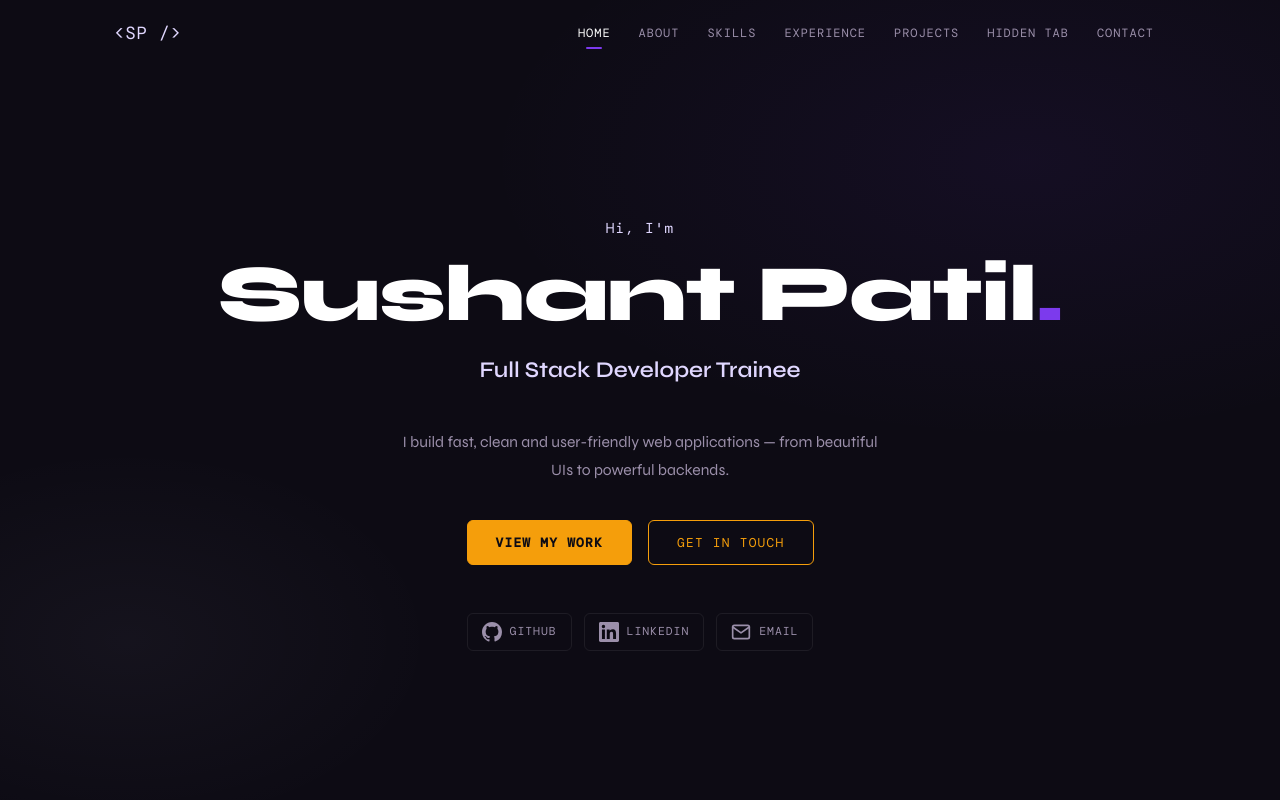
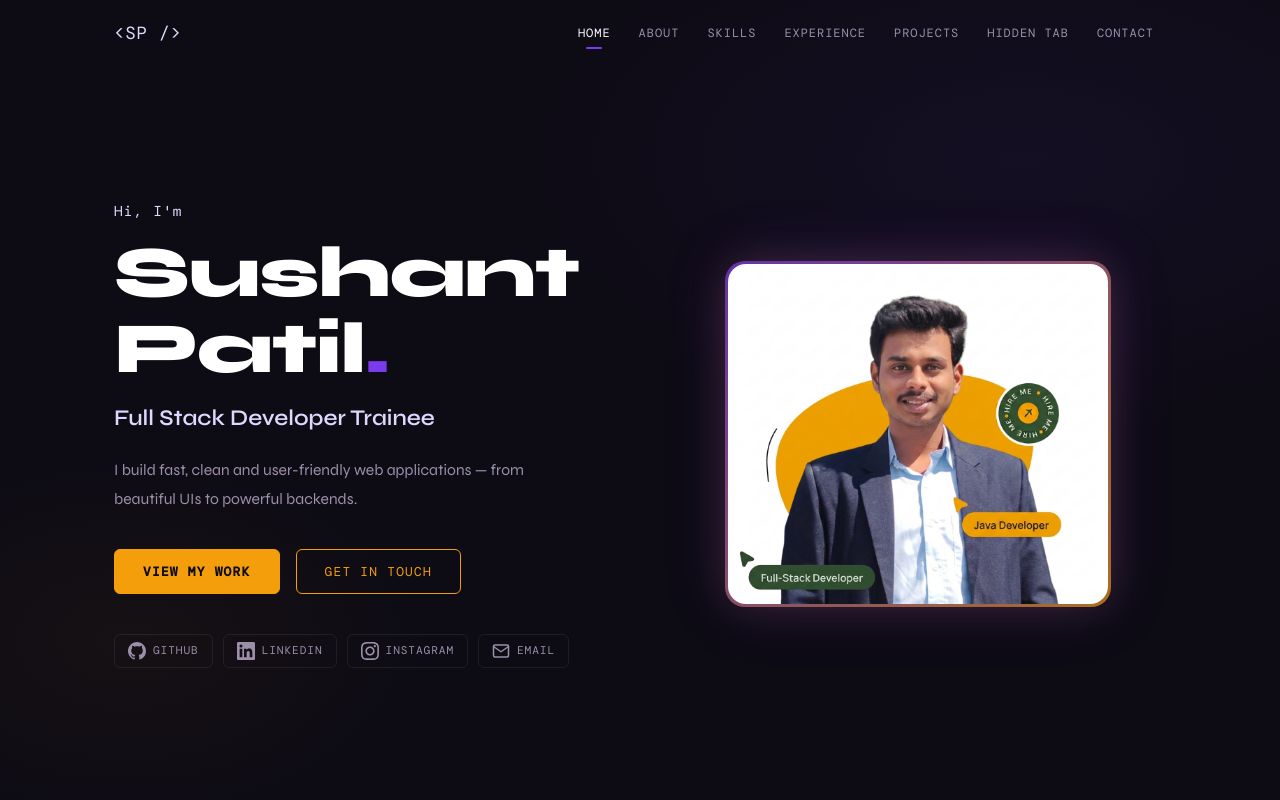
Before and after one commit to sushantpatil2420/my-portfolio, a React (Vite) app: page / in a window 1280 px wide. Shown: the top 800 px of the page. Built offline with nearby package versions, Linux system fonts and the light colour scheme; a web font is replaced by a local one.

Commit message:
added profile photo, instagram link, updated projects

```diff
--- a/src/components/About.jsx
+++ b/src/components/About.jsx
@@ -6,6 +6,9 @@ const certifications = [
   { name: 'Cybersecurity Analyst Simulation', issuer: 'TATA',         icon: '🔒' },
   { name: 'Web Development',               issuer: 'Great Learning',  icon: '🌐' },
   { name: 'MySQL',                         issuer: 'Great Learning',  icon: '🗄' },
+
+
+
 ]
 
 const education = [
--- a/src/components/Contact.jsx
+++ b/src/components/Contact.jsx
@@ -59,7 +59,7 @@ export default function Contact() {
                     <path d="M22 16.92v3a2 2 0 0 1-2.18 2 19.79 19.79 0 0 1-8.63-3.07A19.5 19.5 0 0 1 4.69 12 19.79 19.79 0 0 1 1.61 3.38 2 2 0 0 1 3.58 1h3a2 2 0 0 1 2 1.72c.127.96.361 1.903.7 2.81a2 2 0 0 1-.45 2.11L7.91 8.56a16 16 0 0 0 6 6l.92-.92a2 2 0 0 1 2.11-.45c.907.339 1.85.573 2.81.7A2 2 0 0 1 22 16.92z"/>
                   </svg>
                 </span>
-                <span className="contact__info-text">+91 9130525198</span>
+                <span className="contact__info-text">+91 9130332420</span>
               </li>
               <li className="contact__info-item">
                 <span className="contact__info-icon">
--- a/src/components/Home.css
+++ b/src/components/Home.css
@@ -6,18 +6,19 @@
   padding-top: var(--nav-height);
   background:
     radial-gradient(ellipse 60% 50% at 80% 20%, rgba(124, 58, 237, 0.07) 0%, transparent 70%),
-    radial-gradient(ellipse 40% 40% at 10% 80%, rgba(224, 215, 255, 0.04) 0%, transparent 60%);
+    radial-gradient(ellipse 40% 40% at 10% 80%, rgba(245, 158, 11, 0.04) 0%, transparent 60%);
 }
 
 .home__container {
   padding-top: 60px;
   padding-bottom: 60px;
-  text-align: center;
-  display: flex;
-  flex-direction: column;
+  display: grid;
+  grid-template-columns: 1fr 1fr;
+  gap: 60px;
   align-items: center;
 }
 
+/* ── Left ── */
 .home__greeting {
   font-family: var(--font-mono);
   font-size: 0.9rem;
@@ -27,12 +28,12 @@
 }
 
 .home__name {
-  font-size: clamp(2.4rem, 7vw, 5rem);
+  font-size: clamp(2.4rem, 6vw, 4.5rem);
   font-weight: 800;
   line-height: 1.05;
   letter-spacing: -0.02em;
   color: var(--text-primary);
-  margin-bottom: 16px;
+  margin-bottom: 14px;
 }
 
 .home__role {
@@ -45,7 +46,7 @@
 .home__bio {
   font-size: 0.98rem;
   color: var(--text-secondary);
-  max-width: 500px;
+  max-width: 460px;
   line-height: 1.8;
   margin-bottom: 36px;
 }
@@ -54,41 +55,127 @@
   display: flex;
   gap: 16px;
   flex-wrap: wrap;
-  margin-bottom: 48px;
-  justify-content: center;
+  margin-bottom: 40px;
 }
 
 .home__socials {
   display: flex;
-  gap: 12px;
+  gap: 10px;
   flex-wrap: wrap;
-  justify-content: center;
 }
 
 .home__social-link {
   display: flex;
   align-items: center;
-  gap: 8px;
+  gap: 7px;
   font-family: var(--font-mono);
-  font-size: 0.72rem;
+  font-size: 0.7rem;
   letter-spacing: 0.08em;
   text-transform: uppercase;
   color: var(--text-secondary);
   text-decoration: none;
-  padding: 8px 14px;
+  padding: 7px 13px;
   border: 1px solid var(--border);
   border-radius: var(--radius-sm);
   transition: all var(--transition);
 }
-
 .home__social-link:hover {
   color: var(--lavender);
-  border-color: var(--lavender);
-  background: rgba(224, 215, 255, 0.06);
+  border-color: var(--accent);
+  background: var(--accent-dim);
   transform: translateY(-2px);
 }
 
-@media (max-width: 600px) {
+/* ── Right — Image ── */
+.home__right {
+  display: flex;
+  justify-content: center;
+  align-items: center;
+}
+
+.home__img-frame {
+  position: relative;
+  width: 380px;
+  max-width: 100%;
+}
+
+.home__img-frame::before {
+  content: '';
+  position: absolute;
+  inset: -3px;
+  border-radius: 20px;
+  background: linear-gradient(135deg, var(--accent), #f59e0b);
+  z-index: 0;
+  opacity: 0.7;
+}
+
+.home__img-frame::after {
+  content: '';
+  position: absolute;
+  inset: 0;
+  border-radius: 18px;
+  box-shadow: 0 0 60px rgba(124, 58, 237, 0.25), 0 0 40px rgba(245, 158, 11, 0.15);
+  z-index: 0;
+}
+
+.home__img {
+  position: relative;
+  z-index: 1;
+  width: 100%;
+  border-radius: 18px;
+  display: block;
+  object-fit: cover;
+}
+
+/* Floating badges */
+.home__badge {
+  position: absolute;
+  z-index: 2;
+  font-family: var(--font-mono);
+  font-size: 0.7rem;
+  font-weight: 600;
+  letter-spacing: 0.05em;
+  padding: 7px 14px;
+  border-radius: 100px;
+  white-space: nowrap;
+  backdrop-filter: blur(8px);
+}
+
+.home__badge--tl {
+  top: 20px;
+  left: -30px;
+  background: rgba(124, 58, 237, 0.85);
+  color: #ffffff;
+  border: 1px solid rgba(124, 58, 237, 0.5);
+  box-shadow: 0 4px 16px rgba(124, 58, 237, 0.3);
+}
+
+.home__badge--br {
+  bottom: 28px;
+  right: -30px;
+  background: rgba(245, 158, 11, 0.85);
+  color: #0d0b14;
+  border: 1px solid rgba(245, 158, 11, 0.5);
+  box-shadow: 0 4px 16px rgba(245, 158, 11, 0.3);
+}
+
+/* ── Responsive ── */
+@media (max-width: 860px) {
+  .home__container {
+    grid-template-columns: 1fr;
+    text-align: center;
+    gap: 48px;
+  }
+  .home__bio { margin-left: auto; margin-right: auto; }
+  .home__actions { justify-content: center; }
+  .home__socials { justify-content: center; }
+  .home__right { order: -1; }
+  .home__img-frame { width: 280px; }
+  .home__badge--tl { left: -10px; }
+  .home__badge--br { right: -10px; }
+}
+
+@media (max-width: 480px) {
   .home__actions { flex-direction: column; align-items: center; }
   .home__actions .btn { width: 100%; justify-content: center; }
 }
--- a/src/components/Home.jsx
+++ b/src/components/Home.jsx
@@ -1,4 +1,5 @@
 import "./Home.css";
+import profileImg from "../assets/profile.png";
 
 export default function Home() {
   function scrollTo(id) {
@@ -9,15 +10,16 @@ export default function Home() {
   return (
     <section id="home" className="home">
       <div className="home__container container">
+
+        {/* Left — Text */}
+        <div className="home__left">
           <p className="home__greeting">Hi, I'm</p>
 
           <h1 className="home__name">
             Sushant Patil<span className="accent">.</span>
           </h1>
 
-        <h2 className="home__role">
           <h2 className="home__role">Full Stack Developer Trainee</h2>
-        </h2>
 
           <p className="home__bio">
             I build fast, clean and user-friendly web applications — from
@@ -25,106 +27,55 @@ export default function Home() {
           </p>
 
           <div className="home__actions">
-          <button
-            className="btn btn--primary"
-            onClick={function () {
-              scrollTo("projects");
-            }}
-          >
+            <button className="btn btn--primary" onClick={function() { scrollTo("projects"); }}>
               View My Work
             </button>
-          <button
-            className="btn btn--ghost"
-            onClick={function () {
-              scrollTo("contact");
-            }}
-          >
+            <button className="btn btn--ghost" onClick={function() { scrollTo("contact"); }}>
               Get In Touch
             </button>
           </div>
 
           <div className="home__socials">
-          <a
-            href="https://github.com/sushantpatil2420"
-            target="_blank"
-            rel="noreferrer"
-            className="home__social-link"
-          >
-            <svg
-              xmlns="http://www.w3.org/2000/svg"
-              width="20"
-              height="20"
-              viewBox="0 0 24 24"
-              fill="currentColor"
-            >
-              <path d="M12 0C5.37 0 0 5.37 0 12c0 5.31 3.435 9.795 8.205 11.385.6.105.825-.255.825-.57 0-.285-.015-1.23-.015-2.235-3.015.555-3.795-.735-4.035-1.41-.135-.345-.72-1.41-1.23-1.695-.42-.225-1.02-.78-.015-.795.945-.015 1.62.87 1.845 1.23 1.08 1.815 2.805 1.305 3.495.99.105-.78.42-1.305.765-1.605-2.67-.3-5.46-1.335-5.46-5.925 0-1.305.465-2.385 1.23-3.225-.12-.3-.54-1.53.12-3.18 0 0 1.005-.315 3.3 1.23.96-.27 1.98-.405 3-.405s2.04.135 3 .405c2.295-1.56 3.3-1.23 3.3-1.23.66 1.65.24 2.88.12 3.18.765.84 1.23 1.905 1.23 3.225 0 4.605-2.805 5.625-5.475 5.925.435.375.81 1.095.81 2.22 0 1.605-.015 2.895-.015 3.3 0 .315.225.69.825.57A12.02 12.02 0 0 0 24 12c0-6.63-5.37-12-12-12z" />
+            <a href="https://github.com/sushantpatil2420" target="_blank" rel="noreferrer" className="home__social-link">
+              <svg xmlns="http://www.w3.org/2000/svg" width="18" height="18" viewBox="0 0 24 24" fill="currentColor">
+                <path d="M12 0C5.37 0 0 5.37 0 12c0 5.31 3.435 9.795 8.205 11.385.6.105.825-.255.825-.57 0-.285-.015-1.23-.015-2.235-3.015.555-3.795-.735-4.035-1.41-.135-.345-.72-1.41-1.23-1.695-.42-.225-1.02-.78-.015-.795.945-.015 1.62.87 1.845 1.23 1.08 1.815 2.805 1.305 3.495.99.105-.78.42-1.305.765-1.605-2.67-.3-5.46-1.335-5.46-5.925 0-1.305.465-2.385 1.23-3.225-.12-.3-.54-1.53.12-3.18 0 0 1.005-.315 3.3 1.23.96-.27 1.98-.405 3-.405s2.04.135 3 .405c2.295-1.56 3.3-1.23 3.3-1.23.66 1.65.24 2.88.12 3.18.765.84 1.23 1.905 1.23 3.225 0 4.605-2.805 5.625-5.475 5.925.435.375.81 1.095.81 2.22 0 1.605-.015 2.895-.015 3.3 0 .315.225.69.825.57A12.02 12.02 0 0 0 24 12c0-6.63-5.37-12-12-12z"/>
               </svg>
               <span>GitHub</span>
             </a>
 
-          <a
-            href="https://www.linkedin.com/in/sushant-patil-605b07322"
-            target="_blank"
-            rel="noreferrer"
-            className="home__social-link"
-          >
-            <svg
-              xmlns="http://www.w3.org/2000/svg"
-              width="20"
-              height="20"
-              viewBox="0 0 24 24"
-              fill="currentColor"
-            >
-              <path d="M20.447 20.452h-3.554v-5.569c0-1.328-.027-3.037-1.852-3.037-1.853 0-2.136 1.445-2.136 2.939v5.667H9.351V9h3.414v1.561h.046c.477-.9 1.637-1.85 3.37-1.85 3.601 0 4.267 2.37 4.267 5.455v6.286zM5.337 7.433a2.062 2.062 0 0 1-2.063-2.065 2.064 2.064 0 1 1 2.063 2.065zm1.782 13.019H3.555V9h3.564v11.452zM22.225 0H1.771C.792 0 0 .774 0 1.729v20.542C0 23.227.792 24 1.771 24h20.451C23.2 24 24 23.227 24 22.271V1.729C24 .774 23.2 0 22.222 0h.003z" />
+            <a href="https://www.linkedin.com/in/sushant-patil-605b07322" target="_blank" rel="noreferrer" className="home__social-link">
+              <svg xmlns="http://www.w3.org/2000/svg" width="18" height="18" viewBox="0 0 24 24" fill="currentColor">
+                <path d="M20.447 20.452h-3.554v-5.569c0-1.328-.027-3.037-1.852-3.037-1.853 0-2.136 1.445-2.136 2.939v5.667H9.351V9h3.414v1.561h.046c.477-.9 1.637-1.85 3.37-1.85 3.601 0 4.267 2.37 4.267 5.455v6.286zM5.337 7.433a2.062 2.062 0 0 1-2.063-2.065 2.064 2.064 0 1 1 2.063 2.065zm1.782 13.019H3.555V9h3.564v11.452zM22.225 0H1.771C.792 0 0 .774 0 1.729v20.542C0 23.227.792 24 1.771 24h20.451C23.2 24 24 23.227 24 22.271V1.729C24 .774 23.2 0 22.222 0h.003z"/>
               </svg>
               <span>LinkedIn</span>
             </a>
 
-          <a
-            href="#contact"
-            className="home__social-link"
-            onClick={function (e) {
-              e.preventDefault();
-              document
-                .getElementById("contact")
-                .scrollIntoView({ behavior: "smooth" });
-            }}
-          >
-            <svg
-              xmlns="http://www.w3.org/2000/svg"
-              width="20"
-              height="20"
-              viewBox="0 0 24 24"
-              fill="none"
-              stroke="currentColor"
-              strokeWidth="2"
-              strokeLinecap="round"
-              strokeLinejoin="round"
-            >
-              <path d="M4 4h16c1.1 0 2 .9 2 2v12c0 1.1-.9 2-2 2H4c-1.1 0-2-.9-2-2V6c0-1.1.9-2 2-2z" />
-              <polyline points="22,6 12,13 2,6" />
+            <a href="https://www.instagram.com/mi_sushant_patil/" target="_blank" rel="noreferrer" className="home__social-link">
+              <svg xmlns="http://www.w3.org/2000/svg" width="18" height="18" viewBox="0 0 24 24" fill="currentColor">
+                <path d="M12 2.163c3.204 0 3.584.012 4.85.07 3.252.148 4.771 1.691 4.919 4.919.058 1.265.069 1.645.069 4.849 0 3.205-.012 3.584-.069 4.849-.149 3.225-1.664 4.771-4.919 4.919-1.266.058-1.644.07-4.85.07-3.204 0-3.584-.012-4.849-.07-3.26-.149-4.771-1.699-4.919-4.92-.058-1.265-.07-1.644-.07-4.849 0-3.204.013-3.583.07-4.849.149-3.227 1.664-4.771 4.919-4.919 1.266-.057 1.645-.069 4.849-.069zm0-2.163c-3.259 0-3.667.014-4.947.072-4.358.2-6.78 2.618-6.98 6.98-.059 1.281-.073 1.689-.073 4.948 0 3.259.014 3.668.072 4.948.2 4.358 2.618 6.78 6.98 6.98 1.281.058 1.689.072 4.948.072 3.259 0 3.668-.014 4.948-.072 4.354-.2 6.782-2.618 6.979-6.98.059-1.28.073-1.689.073-4.948 0-3.259-.014-3.667-.072-4.947-.196-4.354-2.617-6.78-6.979-6.98-1.281-.059-1.69-.073-4.949-.073zm0 5.838c-3.403 0-6.162 2.759-6.162 6.162s2.759 6.163 6.162 6.163 6.162-2.759 6.162-6.163c0-3.403-2.759-6.162-6.162-6.162zm0 10.162c-2.209 0-4-1.79-4-4 0-2.209 1.791-4 4-4s4 1.791 4 4c0 2.21-1.791 4-4 4zm6.406-11.845c-.796 0-1.441.645-1.441 1.44s.645 1.44 1.441 1.44c.795 0 1.439-.645 1.439-1.44s-.644-1.44-1.439-1.44z"/>
+              </svg>
+              <span>Instagram</span>
+            </a>
+
+            <a href="#contact" className="home__social-link" onClick={function(e) { e.preventDefault(); scrollTo("contact"); }}>
+              <svg xmlns="http://www.w3.org/2000/svg" width="18" height="18" viewBox="0 0 24 24" fill="none" stroke="currentColor" strokeWidth="2" strokeLinecap="round" strokeLinejoin="round">
+                <path d="M4 4h16c1.1 0 2 .9 2 2v12c0 1.1-.9 2-2 2H4c-1.1 0-2-.9-2-2V6c0-1.1.9-2 2-2z"/>
+                <polyline points="22,6 12,13 2,6"/>
               </svg>
               <span>Email</span>
             </a>
+          </div>
+        </div>
 
-          {/* <a
-            href="https://instagram.com/yourusername"
-            target="_blank"
-            rel="noreferrer"
-            className="home__social-link"
-          >
-            <svg
-              xmlns="http://www.w3.org/2000/svg"
-              width="20"
-              height="20"
-              viewBox="0 0 24 24"
-              fill="currentColor"
-            >
-              <path d="M12 2.163c3.204 0 3.584.012 4.85.07 3.252.148 4.771 1.691 4.919 4.919.058 1.265.069 1.645.069 4.849 0 3.205-.012 3.584-.069 4.849-.149 3.225-1.664 4.771-4.919 4.919-1.266.058-1.644.07-4.85.07-3.204 0-3.584-.012-4.849-.07-3.26-.149-4.771-1.699-4.919-4.92-.058-1.265-.07-1.644-.07-4.849 0-3.204.013-3.583.07-4.849.149-3.227 1.664-4.771 4.919-4.919 1.266-.057 1.645-.069 4.849-.069zm0-2.163c-3.259 0-3.667.014-4.947.072-4.358.2-6.78 2.618-6.98 6.98-.059 1.281-.073 1.689-.073 4.948 0 3.259.014 3.668.072 4.948.2 4.358 2.618 6.78 6.98 6.98 1.281.058 1.689.072 4.948.072 3.259 0 3.668-.014 4.948-.072 4.354-.2 6.782-2.618 6.979-6.98.059-1.28.073-1.689.073-4.948 0-3.259-.014-3.667-.072-4.947-.196-4.354-2.617-6.78-6.979-6.98-1.281-.059-1.69-.073-4.949-.073zm0 5.838c-3.403 0-6.162 2.759-6.162 6.162s2.759 6.163 6.162 6.163 6.162-2.759 6.162-6.163c0-3.403-2.759-6.162-6.162-6.162zm0 10.162c-2.209 0-4-1.79-4-4 0-2.209 1.791-4 4-4s4 1.791 4 4c0 2.21-1.791 4-4 4zm6.406-11.845c-.796 0-1.441.645-1.441 1.44s.645 1.44 1.441 1.44c.795 0 1.439-.645 1.439-1.44s-.644-1.44-1.439-1.44z" />
-            </svg>
-            <span>Instagram</span>
-          </a> */}
+        {/* Right — Photo */}
+        <div className="home__right">
+          <div className="home__img-frame">
+            <img src={profileImg} alt="Sushant Patil" className="home__img" />
+            {/* <div className="home__badge home__badge--tl">Generative AI Engineer</div> */}
+            {/* <div className="home__badge home__badge--br">Full Stack Developer</div> */}
           </div>
+        </div>
+
       </div>
     </section>
   );
--- a/src/components/Project.jsx
+++ b/src/components/Project.jsx
@@ -26,6 +26,23 @@ const projects = [
     desc: 'Full-stack blogging platform with Python Django handling backend logic, ORM models, and user authentication. Interactive front-end with HTML/CSS and JavaScript including form validation.',
     tags: ['Django', 'Python', 'JavaScript', 'SQLite'],
   },
+
+  {
+    id: 4,
+    icon: '📚',
+    title: 'Library Management System',
+    badge: 'College',
+    desc: 'Library management system built with Java Spring Boot. Performed full CRUD operations to manage books, members, and borrowing records with a clean REST API architecture.',
+    tags: ['Java', 'Spring Boot', 'REST API', 'MySQL'],
+  },
+  {
+    id: 5,
+    icon: '🏦',
+    title: 'Banking Application',
+    badge: 'College',
+    desc: 'A banking application program built using Core Java. Supports account creation, deposits, withdrawals, balance enquiry and transaction history with object-oriented design.',
+    tags: ['Core Java', 'OOP'],
+  },
   {
     id: 3,
     icon: '🛒',
@@ -33,22 +50,6 @@ const projects = [
     badge: 'College',
     desc: 'Online shopping platform with product listing, cart management, and user authentication. Built with Java Spring Boot backend and responsive frontend using HTML, CSS and JavaScript.',
     tags: ['Java', 'Spring Boot', 'MySQL', 'JavaScript'],
-  },
-  {
-    id: 4,
-    icon: '🔐',
-    title: 'Student Login Portal',
-    badge: 'College',
-    desc: 'Secure student authentication system with role-based access for students and admins. Features session management, password hashing, and a clean dashboard built with ASP.NET and MySQL.',
-    tags: ['ASP.NET', 'MySQL', 'Bootstrap', 'MVC'],
-  },
-  {
-    id: 5,
-    icon: '📋',
-    title: 'Task Manager App',
-    badge: 'College',
-    desc: 'Full-stack task management application with create, update, delete and status tracking. Built with Django REST framework on the backend and vanilla JavaScript on the frontend.',
-    tags: ['Django', 'Python', 'JavaScript', 'SQLite'],
   },
   {
     id: 6,
```
Also changed, not shown: src/assets/profile.png (added). Lines whose indentation alone changed are shown as unchanged.
